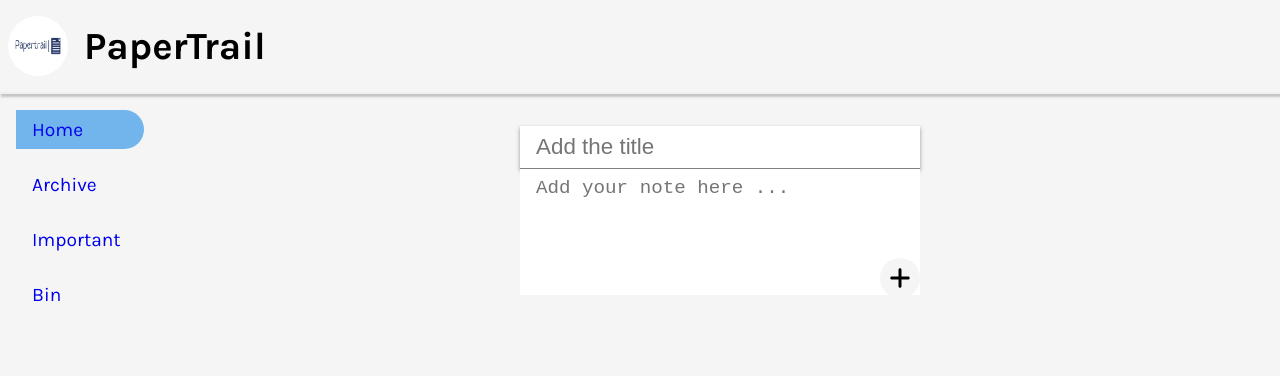
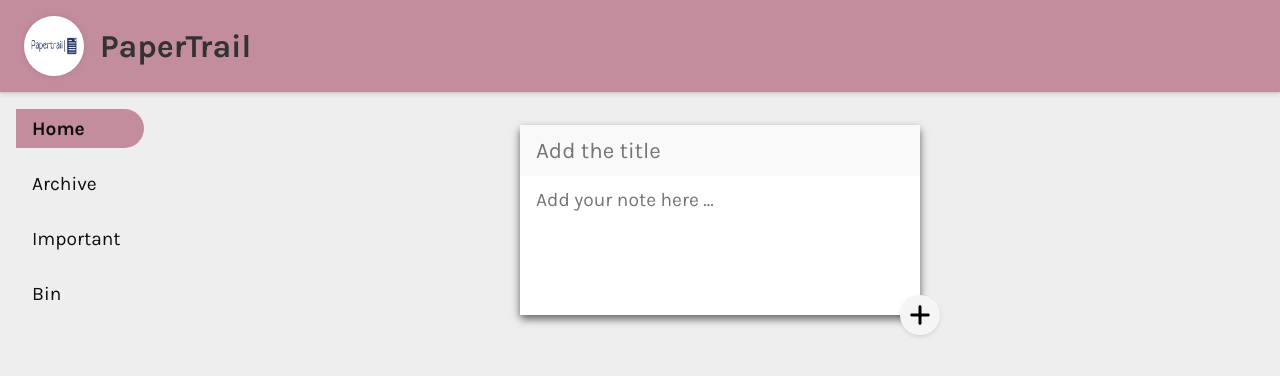
Before and after one commit to hritikRajput/notes-app, a React (Vite) app: page / in a window 1280 px wide. Shown: the top 376 px of the page. Built offline with nearby package versions, Linux system fonts and the light colour scheme.

Commit message:
Modify styles

```diff
--- a/src/App.css
+++ b/src/App.css
@@ -0,0 +1,3 @@
+.app{
+    color: #333333;
+}
--- a/src/components/Header/Header.css
+++ b/src/components/Header/Header.css
@@ -1,16 +1,19 @@
 .header{
     display: flex;
     align-items: center;
-    padding: 16px 8px;
-    border-bottom: 2px solid #efefef;
-    box-shadow: 2px 2px 2px 1px rgba(0, 0, 0, 0.2);
+    padding: 16px 24px;
+    border-bottom: 1px solid #ccc;
+    box-shadow: 0 2px 4px rgba(0, 0, 0, 0.1);
+    background: #c38d9e;
 }
 .header__logo{
     width: 60px;
     height: 60px;
     border-radius: 50%;
     margin-right: 16px;
+    box-shadow: 0 0 6px rgba(0, 0, 0, 0.1);
 }
 .header__title{
-    font-size: 2.4rem;
+    font-size: 2rem;
+    color: #333333;
 }
--- a/src/components/NewNote/NewNote.css
+++ b/src/components/NewNote/NewNote.css
@@ -6,19 +6,34 @@
     width: 400px;
     margin: 32px auto;
     position: relative;
+    box-shadow: 0 4px 8px rgba(0, 0, 0, 0.6);
+    background: #f7f7f7;
 }
+
+  .newnote__title,
+.newnote__description {
+  padding: 12px 16px;
+  border: none;
+  transition: border-color 0.3s ease-in-out;
+  font-family: inherit;
+}
+
+.newnote__title:focus,
+.newnote__description:focus {
+  outline: none;
+}
+
 .newnote__title{
-    padding: 8px 16px;
     font-size: 1.4rem;
-    border: none;
-    border-bottom: 1px solid gray;
-    box-shadow: 0 2px 4px rgba(0, 0, 0, 0.4);
+    background: #f9f9f9;
 }
 .newnote__description{
-    padding: 8px 16px;
     font-size: 1.2rem;
+    resize: none;
+}
+
+.newnote__title:active, .newnote__description:focus{
     border: none;
-    resize: none;
 }
 .newnote__plus{
     width: 40px;
@@ -27,10 +42,13 @@
     border-radius: 50%;
     background: #f5f5f5;
     position: absolute;
-    bottom: 0;
-    right: 0;
+    bottom: -20px;
+    right: -20px;
+    box-shadow: 0 2px 4px rgba(0, 0, 0, 0.1);
     cursor: pointer;
+    transition: background-color 0.3s ease;
 }
 .newnote__plus:hover{
-    background: #cdcdcd;
+    background: #c38d9e;
+    transform: scale(1.1);
 }
--- a/src/components/NoteCard/NoteCard.css
+++ b/src/components/NoteCard/NoteCard.css
@@ -1,8 +1,9 @@
 .notecard{
-    border: 2px solid #101010;
-    border-radius: 4px;
+    border: 2px solid #b9b9b9;
+    border-radius: 8px;
     padding: 8px;
     width: 300px;
+    box-shadow: 0 2px 4px rgba(0, 0, 0, 0.2);
 }
 .notecard__title-row{
     display: flex;
@@ -14,13 +15,11 @@
     padding: 8px 0;
 }
 .notecard__description {
-    white-space: nowrap;
-    overflow: hidden;
-    text-overflow: ellipsis;
+
   }
 .notecard__options-row{
     display: flex;
-    justify-content: end;
+    justify-content: flex-end;
 }
 
 
@@ -29,6 +28,7 @@
     margin-left: 16px;
     cursor: pointer;
     transition: transform 0.2s ease;
+    opacity: 0.8;
 }
 .notecard__img img:hover{
     transform: scale(1.1);
--- a/src/components/NoteCard/NoteCard.jsx
+++ b/src/components/NoteCard/NoteCard.jsx
@@ -132,6 +132,7 @@ export default function NoteCard(props) {
     }
 
 
+
     return (
         <div className="notecard">
             <div className="notecard__title-row">
@@ -146,6 +147,7 @@ export default function NoteCard(props) {
                 {(!isImportant && !isDeleted) && <span className="notecard__img"><img src={isArchived ? archive : unarchive} onClick={() => handleArchiveClick(id)} /></span>}
                 <span className="notecard__img"><img src={remove} onClick={() => handleDelete(id)} /></span>
             </div>
+
         </div>
     )
 }
--- a/src/components/Sidebar/Sidebar.css
+++ b/src/components/Sidebar/Sidebar.css
@@ -6,12 +6,17 @@
 }
 
 .sidebar .link{
+    color: inherit;
     text-decoration: none;
     font-size: 1.2rem;
     padding: 8px 16px;
 }
 
 .sidebar .link:hover, .active-link{
-    background: #72b5ed;
+    background: #c38d9e;
     border-radius: 0 2rem 2rem 0;
 }
+
+.active-link{
+    font-weight: 700;
+}
--- a/src/index.css
+++ b/src/index.css
@@ -8,5 +8,6 @@
 
 body{
   font-family: 'Karla', sans-serif;
-  background-color: whitesmoke;
+  background-color: #eee;
+  color: #101010;
 }
```
